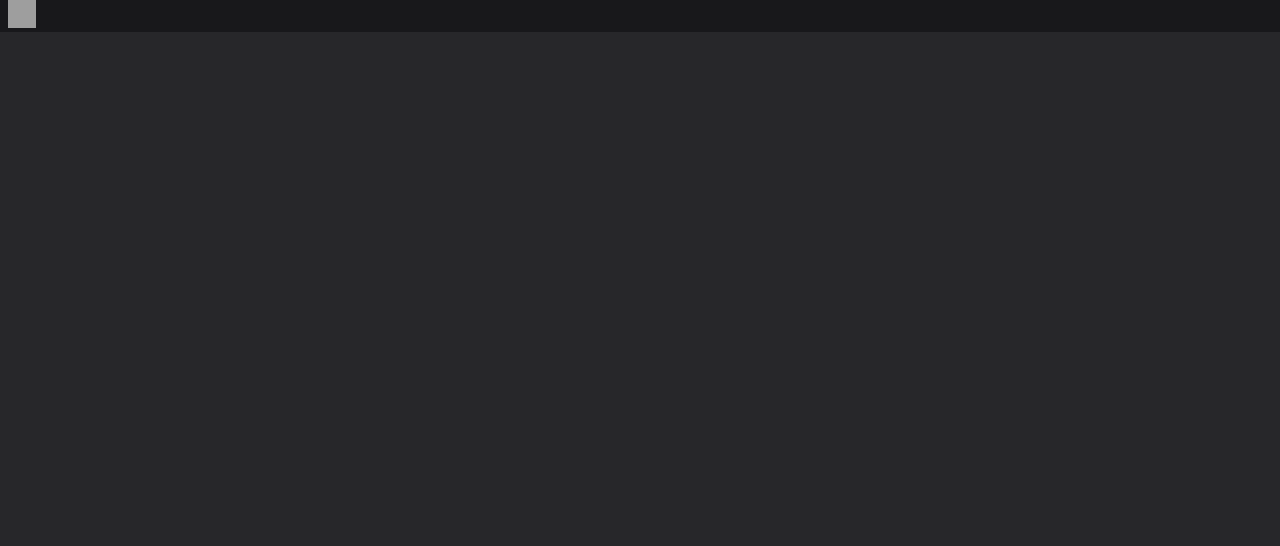
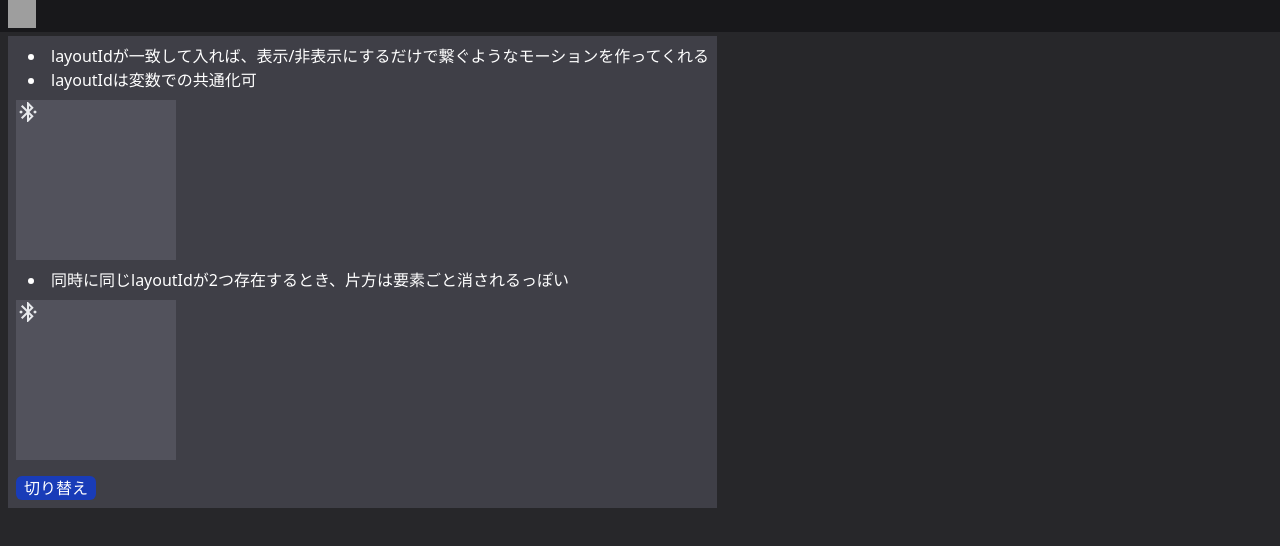
Before and after one commit to shari-sushi/sandbox, a React (Vite) app in the folder frontend/: page /animate-presence/behavior-motion-div in a window 1280 px wide. Before the commit this address had no page. Shown: the top 546 px of the page. Built offline with nearby package versions, Linux system fonts and the light colour scheme; grey boxes are pictures that could not be loaded.

Commit message:
motion.Div layoutIdの挙動確認

```diff
--- a/frontend/src/App.tsx
+++ b/frontend/src/App.tsx
@@ -8,6 +8,7 @@ import { TailwindOpacity } from "./pages/TailwindOpacity";
 import OtherPage from "./pages/OtherPage/OtherPage";
 import ControllerPage from "./pages/FramerMotion/Controller";
 import BehaviorAnimatePresencePage from "./pages/FramerMotion/BehaviorAnimatePresence";
+import BehaviorMotionDivPage from "./pages/FramerMotion/Behavior-motionDiv";
 
 function App() {
   return (
@@ -19,6 +20,7 @@ function App() {
           <Route path="/animate-presence">
             <Route index element={<div>path確認して!</div>} />
             <Route path="behavior-animate-presence" element={<BehaviorAnimatePresencePage />} />
+            <Route path="behavior-motion-div" element={<BehaviorMotionDivPage />} />
             <Route path="live-chat" element={<LiveChatPage />} />
             <Route path="live-chat-levitation" element={<LiveChatLevitationPage />} />
             <Route path="controller" element={<ControllerPage />} />
--- /dev/null
+++ b/frontend/src/pages/FramerMotion/Behavior-motionDiv.tsx
@@ -0,0 +1,67 @@
+import { AnimatePresence, motion } from "framer-motion";
+import { useState } from "react";
+import { Icon4 } from "../../Icons/4-icons";
+import { Icon5 } from "../../Icons/5-icons";
+import { Icon6 } from "../../Icons/6-icons";
+
+export default function BehaviorMotionDivPage() {
+  return <Component />;
+}
+
+export interface Props {
+  id?: string;
+}
+
+export const Component = () => {
+  const [isDisplay, setIsDisplay] = useState<boolean>(true);
+
+  const test1 = "test1";
+
+  return (
+    <div className="flex flex-col gap-4 ">
+      <div className="flex flex-col gap-2 w-fit p-2 bg-zinc-700">
+        <div className="ml-3">
+          <li>layoutIdが一致して入れば、表示/非表示にするだけで繋ぐようなモーションを作ってくれる</li>
+          <li>layoutIdは変数での共通化可</li>
+        </div>
+        <div className="relative flex h-40 w-40 bg-zinc-600">
+          <AnimatePresence>
+            <motion.div layoutId={test1} className="w-6 h-6">
+              {isDisplay && <Icon4 />}
+            </motion.div>
+            {!isDisplay && (
+              <motion.div layoutId={test1} className="absolute right-0 bottom-0 w-6 h-6">
+                <Icon5 />
+              </motion.div>
+            )}
+          </AnimatePresence>
+        </div>
+        <div className="ml-3">
+          <li>同時に同じlayoutIdが2つ存在するとき、片方は要素ごと消されるっぽい</li>
+        </div>
+        <div className="relative flex h-40 w-40 bg-zinc-600">
+          <AnimatePresence>
+            <motion.div layoutId="test2" className="w-6 h-6">
+              {isDisplay && <Icon4 />}
+            </motion.div>
+            {!isDisplay && (
+              <motion.div layoutId="test2" className="absolute right-0 bottom-0 w-6 h-6">
+                <Icon5 />
+              </motion.div>
+            )}
+            {!isDisplay && (
+              <motion.div layoutId="test2" className="absolute left-0 bottom-0 w-6 h-6">
+                <Icon6 />
+              </motion.div>
+            )}
+          </AnimatePresence>
+        </div>
+        <div className="ml-3"></div>
+
+        <div className="bg-blue-800 hover:bg-blue-700 w-20 flex items-center justify-center rounded-md cursor-pointer active:bg-blue-900" onClick={() => setIsDisplay((b) => !b)}>
+          切り替え
+        </div>
+      </div>
+    </div>
+  );
+};
--- a/frontend/src/pages/TopPage/TopPage.tsx
+++ b/frontend/src/pages/TopPage/TopPage.tsx
@@ -18,6 +18,9 @@ export const Component = () => {
             <LinkWrapper to="/animate-presence/behavior-animate-presence">
               <ul> behavior-animate-presence</ul>
             </LinkWrapper>
+            <LinkWrapper to="/animate-presence/behavior-motion-div">
+              <ul> behavior-motion-div</ul>
+            </LinkWrapper>
             <LinkWrapper to="/animate-presence/live-chat-levitation">
               <ul>live-chat-levitation</ul>
             </LinkWrapper>
```
